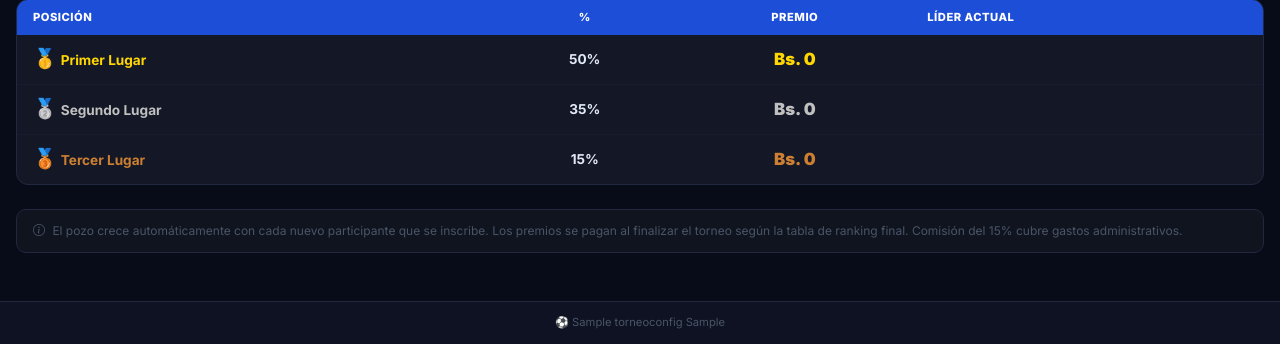
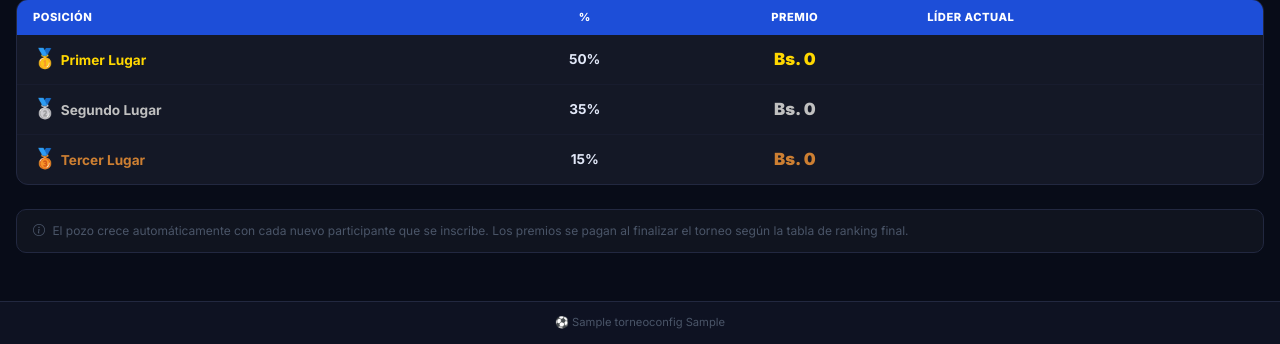
Before and after one commit to crismarbiker/mipolla, a Django app: page /gran-pozo/ in a window 1280 px wide. Shown: the part 908-1252 px from the top of the page. Run offline with Django 5.2, Linux system fonts and the light colour scheme; a user stored in the database is signed in; tables that the repository leaves empty hold one stand-in row (values such as "Sample post"); grey boxes marked "Sample" are stand-in pictures.

Commit message:
remove admin commission note from gran pozo page

```diff
--- a/templates/polla/gran_pozo.html
+++ b/templates/polla/gran_pozo.html
@@ -173,12 +173,11 @@
     </table>
   </div>
 
-  <!-- ── NOTA ── -->
+  <!-- ── NOTA (sin mencionar comisión) ── -->
   <div style="background:rgba(255,255,255,.03);border:1px solid var(--border);border-radius:10px;padding:.75rem 1rem;font-size:.75rem;color:var(--muted);">
     <i class="bi bi-info-circle me-1"></i>
     El pozo crece automáticamente con cada nuevo participante que se inscribe.
     Los premios se pagan al finalizar el torneo según la tabla de ranking final.
-    Comisión del {{ descuento_pct }}% cubre gastos administrativos.
   </div>
 
 </div>
```
